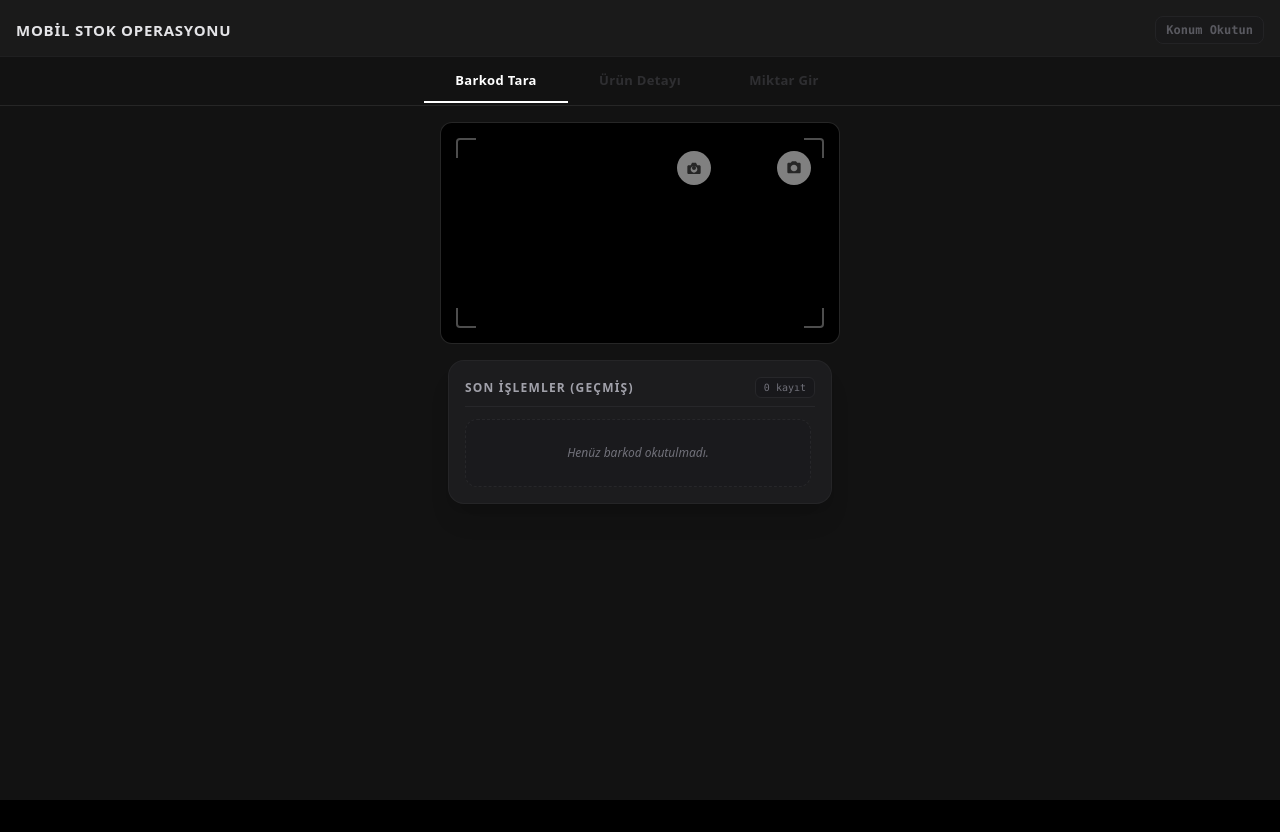
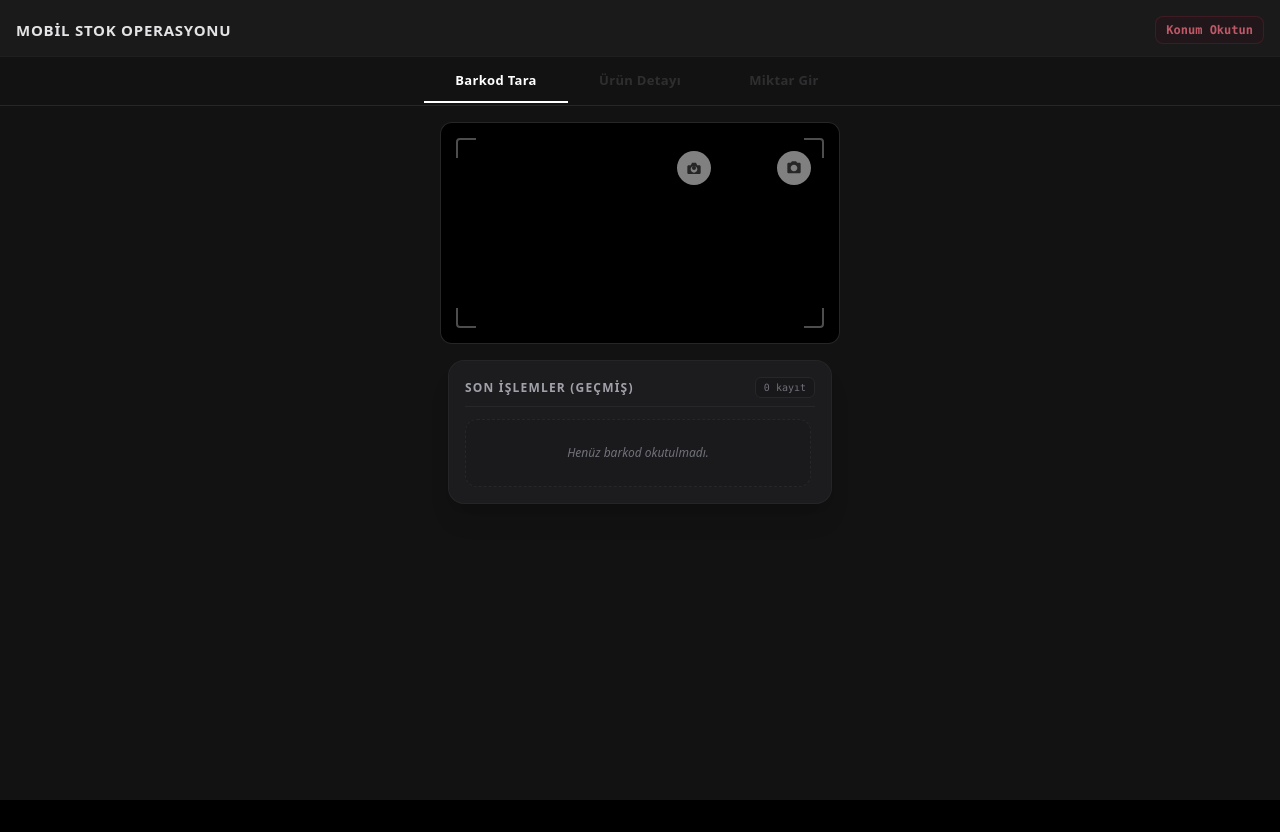
Before and after one commit to celalkale-gitcode/Ayakkabi_Erp, a Next.js app in the folder frontend/: page /dashboard/inventory in a window 1280 px wide. Built offline with nearby package versions, Linux system fonts and the light colour scheme.

Commit message:
Update page.tsx

```diff
--- a/frontend/src/app/dashboard/inventory/page.tsx
+++ b/frontend/src/app/dashboard/inventory/page.tsx
@@ -202,8 +202,9 @@ export default function InventoryPage() {
               )}
             </div>
           ) : (
-            <span className="text-[12px] font-bold font-mono bg-zinc-900/50 px-2.5 py-1 rounded-lg border border-zinc-800 text-zinc-500 animate-pulse">
-              Konum Okutun
+
+            <span className="text-[12px] font-bold font-mono bg-rose-950/20 px-2.5 py-1 rounded-lg border border-rose-500/20 text-rose-400 animate-pulse">
+             Konum Okutun
             </span>
           )}
         </div>
```
